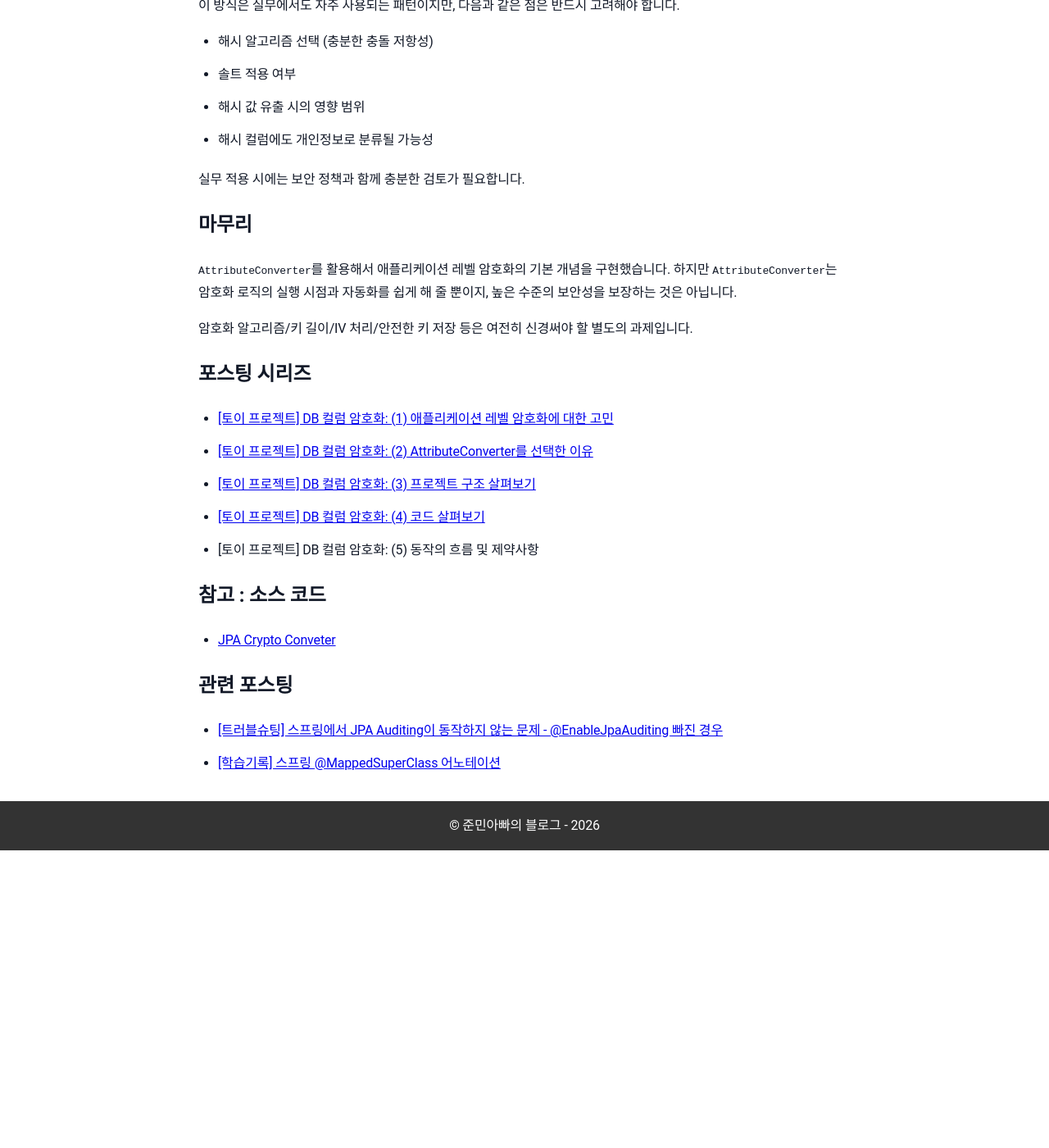
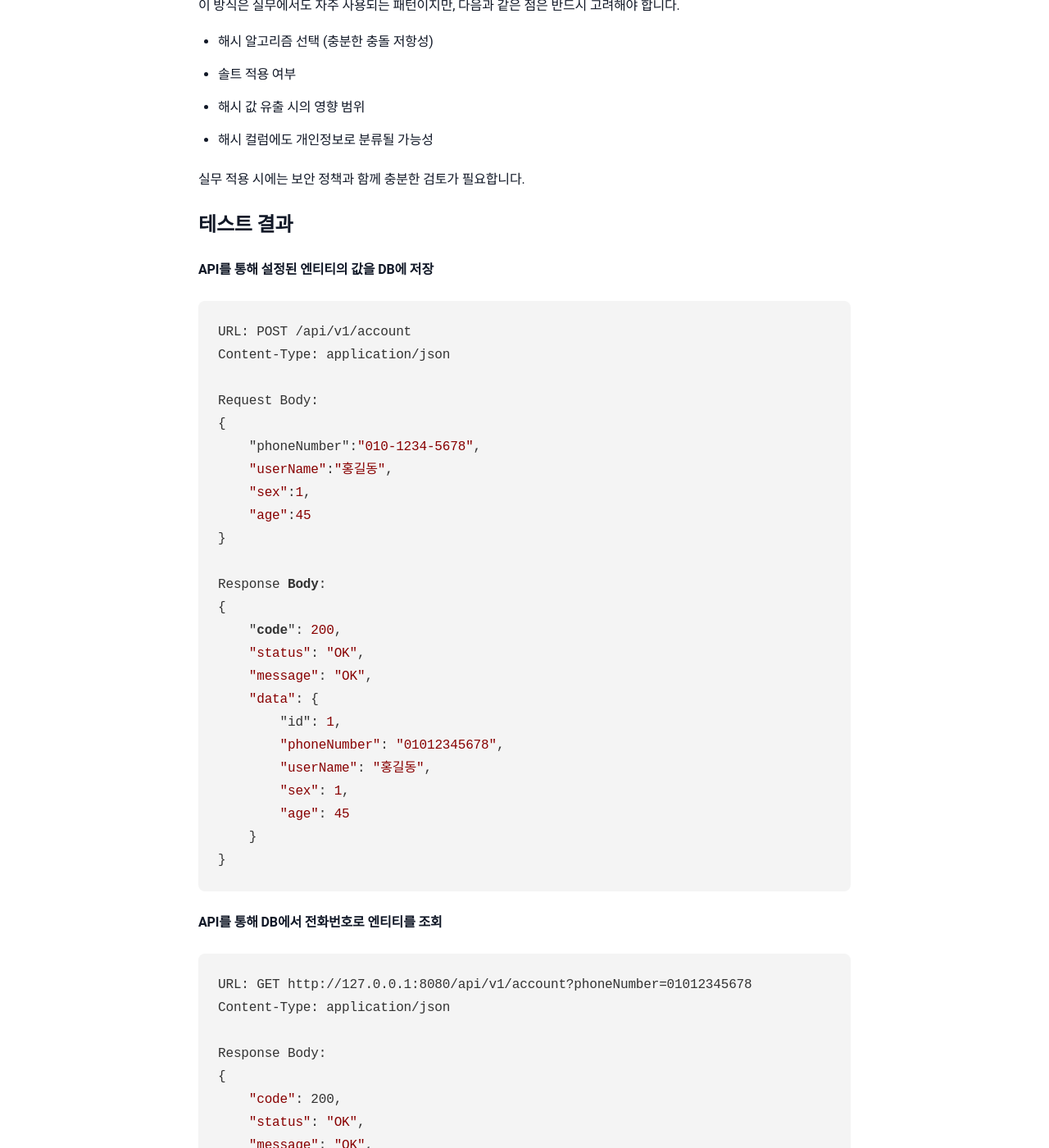
Before and after one commit to sanghoon-lee/sanghoon-lee.github.io, a Jekyll site: the page built from _posts/2026-01-31-JPACryptoConverter5.md, in a window 1280 px wide and 1400 px high, scrolled down 7281 px. Shown: the whole window at 82% size. Built offline with Jekyll 4.4.1, drawn with Linux system fonts in a browser that asks for light colours; nearby versions of some CDN libraries; comment, search, counter and statistics services are not loaded; before the commit the page ends 8318 px from its top, so only the background shows below that; some of the changed text lies outside the part shown.

Commit message:
포스팅 내용 수정

````diff
--- a/_posts/2026-01-31-JPACryptoConverter5.md
+++ b/_posts/2026-01-31-JPACryptoConverter5.md
@@ -4,6 +4,17 @@ title: "[토이 프로젝트] DB 컬럼 암호화: (5) 동작의 흐름 및 제
 date: 2026-01-31
 categories: 토이프로젝트
 ---
+
+<style>
+.main-image {
+  width: 100%;
+  max-width: 800px;
+  height: auto;
+  margin-bottom: 1.4rem;
+  border-radius: 12px;
+  display: block;
+}
+</style>
 
 지난 포스팅까지 다룬 내용을 바탕으로,
 이번 포스팅에서는 실제 코드가 어떤 흐름으로 동작하는지를
@@ -254,6 +265,62 @@ public class Account extends BaseEntity{
 
 실무 적용 시에는 보안 정책과 함께 충분한 검토가 필요합니다.
 
+## 테스트 결과
+
+**API를 통해 설정된 엔티티의 값을 DB에 저장**
+
+```bash
+URL: POST /api/v1/account
+Content-Type: application/json
+
+Request Body:
+{
+    "phoneNumber":"010-1234-5678",
+    "userName":"홍길동",
+    "sex":1,
+    "age":45
+}
+
+Response Body:
+{
+    "code": 200,
+    "status": "OK",
+    "message": "OK",
+    "data": {
+        "id": 1,
+        "phoneNumber": "01012345678",
+        "userName": "홍길동",
+        "sex": 1,
+        "age": 45
+    }
+}
+```
+
+**API를 통해 DB에서 전화번호로 엔티티를 조회**
+
+```bash
+URL: GET http://127.0.0.1:8080/api/v1/account?phoneNumber=01012345678
+Content-Type: application/json
+
+Response Body:
+{
+    "code": 200,
+    "status": "OK",
+    "message": "OK",
+    "data": {
+        "id": 1,
+        "phoneNumber": "01012345678",
+        "userName": "홍길동",
+        "sex": 1,
+        "age": 45
+    }
+}
+```
+
+**H2 콘솔에서 직접 DB에 저장된 값을 조회**
+
+<img class="main-image" src="/assets/images/h2console_log.png" alt="H2 콘솔 화면">
+
 ## 마무리
 
 `AttributeConverter`를 활용해서 애플리케이션 레벨 암호화의 기본 개념을 구현했습니다. 하지만 `AttributeConverter`는 암호화 로직의 실행 시점과 자동화를 쉽게 해 줄 뿐이지, 높은 수준의 보안성을 보장하는 것은 아닙니다.
````
Also changed, not shown: _posts/2026-01-26-JPACryptoConverter3.md (+1 -1 lines), assets/images/h2console_log.png (added).
